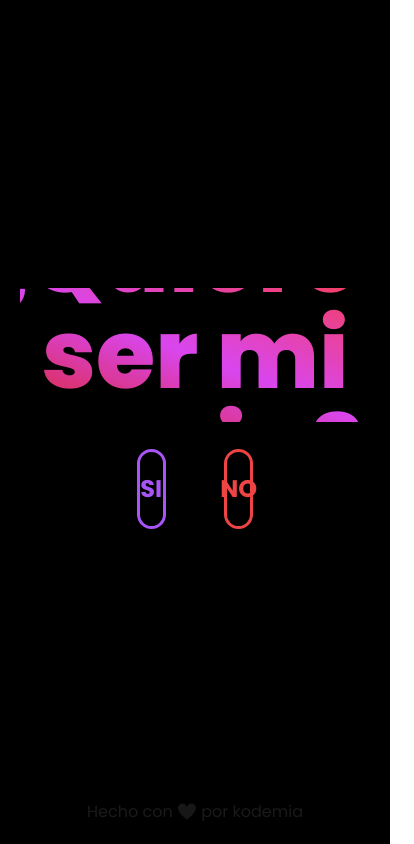
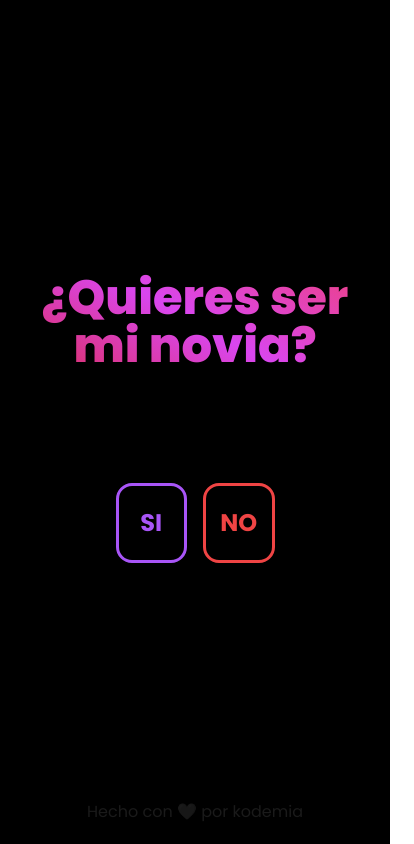
Before and after one commit to kodemia/love-u, a React (Vite) app: page / in a window 390 px wide. Shown: the whole page, 414 px wide, since content can reach past the window. Built offline with nearby package versions, Linux system fonts and the light colour scheme.

Commit message:
make it mobile

```diff
--- a/src/App.tsx
+++ b/src/App.tsx
@@ -2,6 +2,9 @@ import clsx from "clsx";
 import { useEffect, useState } from "react";
 
 import Modal from "./CelebrationModal";
+
+const COLS = 4;
+const ROWS = 4;
 
 const images = [
   "./cat-please.gif",
@@ -11,24 +14,26 @@ const images = [
   "./come-on.gif",
 ];
 
+const getRandomCoords = () => {
+  let col = Math.ceil(Math.random() * COLS);
+  let row = Math.ceil(Math.random() * ROWS);
+  return { col, row };
+};
+
 export default function LoveU() {
-  const [coord, setCoord] = useState([8, 4]);
+  const [coord, setCoord] = useState([5, 3]);
   const [tries, setTries] = useState(0);
   const [showImage, setShowImage] = useState(false);
   const [image, setImage] = useState(0);
   const [showModal, setShowModal] = useState(false);
 
   const onTryDenail = () => {
-    let col = Math.ceil(Math.random() * 9);
-    let row = Math.ceil(Math.random() * 5);
+    let { col, row } = getRandomCoords();
 
-    if (
-      row == 3 ||
-      (col == 4 && row == 5) ||
-      (col == coord[0] && row == coord[1])
-    ) {
-      col += 1;
-      row += 1;
+    while (col == coord[0] || row == coord[1] || row == 2) {
+      const newCoords = getRandomCoords();
+      col = newCoords.col;
+      row = newCoords.row;
     }
 
     setCoord([col, row]);
@@ -54,14 +59,14 @@ export default function LoveU() {
         className={clsx(
           "bg-black",
           "h-screen w-screen",
-          "grid grid-cols-12 grid-rows-6",
+          "grid grid-cols-4 grid-rows-4",
           "p-5"
         )}
       >
         <h1
           className={clsx(
-            "row-start-3 col-start-1 col-end-13",
-            "text-8xl text-center font-extrabold",
+            "row-start-2 col-start-1 col-end-5",
+            "text-5xl md:text-8xl text-center font-extrabold",
             "flex justify-center items-center",
             "bg-gradient-to-tr from-red-600 via-fuchsia-500 to-rose-500",
             "animate-gradient-y",
@@ -72,11 +77,11 @@ export default function LoveU() {
         </h1>
         <div
           className={clsx(
-            "h-20 my-auto",
+            "h-20 my-auto mx-2 md:mx-4",
             "flex justify-center items-center",
             "border-[3px] border-purple-500 rounded-2xl",
             "text-purple-500 font-bold text-2xl",
-            "row-start-4 col-start-5",
+            "row-start-3 col-start-2",
             "cursor-pointer"
           )}
           onClick={() => setShowModal(true)}
@@ -85,13 +90,13 @@ export default function LoveU() {
         </div>
         <div
           className={clsx(
-            "h-20 my-auto",
+            "h-20 my-auto mx-2 md:mx-4",
             "flex justify-center items-center",
             "border-[3px] border-red-500 rounded-2xl",
             "text-red-500 font-bold text-2xl",
             "cursor-pointer",
             tries == 0
-              ? "row-start-4 col-start-8"
+              ? "row-start-3 col-start-3"
               : `row-start-${coord[1]} col-start-${coord[0]}`,
             "z-10",
             "transition-all duration-100"
@@ -104,7 +109,8 @@ export default function LoveU() {
         <div
           className={clsx(
             "flex justify-center",
-            "row-start-1 row-span-2 col-start-4 col-span-6"
+            "row-start-1 row-span-1 col-start-1 col-span-4",
+            "md:row-start-1 md:row-end-3 md:col-start-1 md:col-end-5"
           )}
         >
           <img
@@ -113,7 +119,8 @@ export default function LoveU() {
             className={clsx("rounded-3xl", { hidden: !showImage })}
           />
         </div>
-        <footer className="row-start-6 col-start-1 col-span-12 flex justify-center items-end text-white/10">
+
+        <footer className="row-start-4 col-start-1 col-span-12 flex justify-center items-end text-white/10">
           <a
             className="cursor-pointer"
             href="https://kodemia.mx"
--- a/src/CelebrationModal.tsx
+++ b/src/CelebrationModal.tsx
@@ -21,13 +21,17 @@ export default function Modal() {
           "border-2 border-purple-600"
         )}
       >
-        <p className="text-4xl mb-10">🎉 Yo sabía que aceptarías 🎉</p>
+        <p className="text-2xl md:text-4xl mb-10 text-center">
+          🎉 Yo sabía que aceptarías 🎉
+        </p>
         <img
           src="./carlton.gif"
           alt="yeah dance"
           className={clsx("rounded-xl", "h-[20vh]", "mb-10")}
         />
-        <p className="text-2xl">🖤 ¡Feliz dia del amor y la amistad! 🖤</p>
+        <p className="text-lg md:text-2xl text-center">
+          🖤 ¡Feliz dia del amor y la amistad! 🖤
+        </p>
         <p
           className="mt-20 text-sm text-white/40 cursor-pointer"
           onClick={() => window.location.reload()}
```
